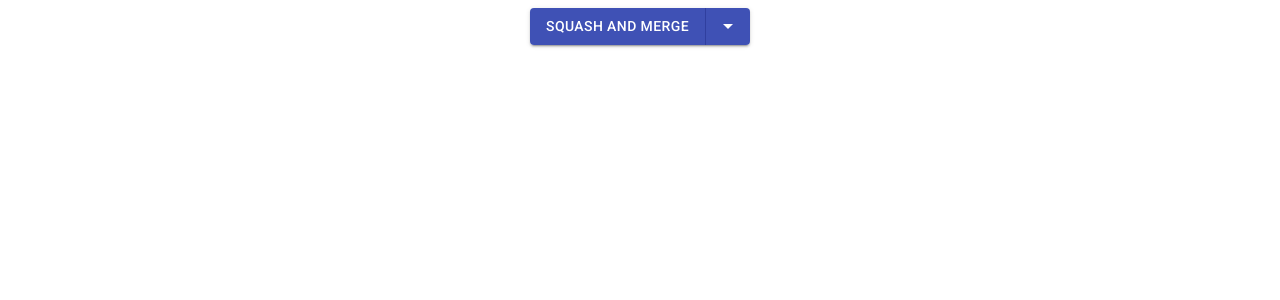
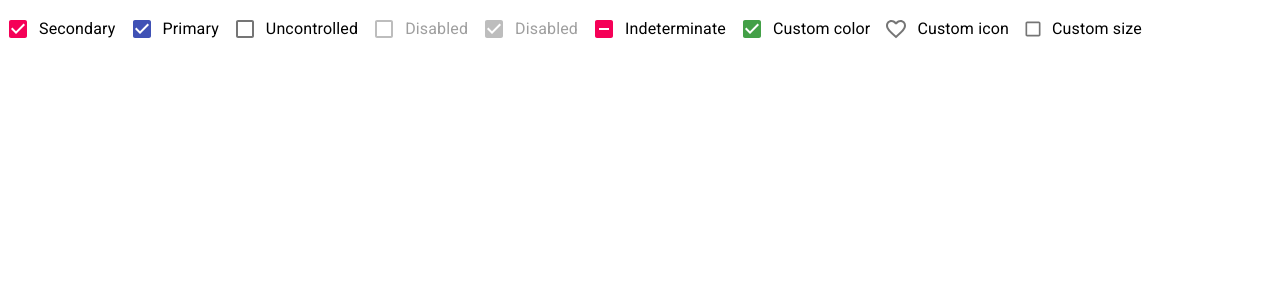
Before and after one commit to shubhamhirap/ui-lib-ex, a React (Create React App) app: page / in a window 1280 px wide. Shown: the top 300 px of the page. Built offline with nearby package versions, Linux system fonts and the light colour scheme.

Commit message:
basic checkbox and checkbox with label

```diff
--- a/src/App.js
+++ b/src/App.js
@@ -1,5 +1,5 @@
 import { createMuiTheme } from "@material-ui/core";
-import SplitButton from "./components/InputComp/ButtonGroup/SplitButton";
+import CheckboxLabel from "./components/InputComp/CheckBox/CheckBoxLabel";
 
 const theme = createMuiTheme({
   palette: {
@@ -21,7 +21,7 @@ const theme = createMuiTheme({
 const App = () => {
   return (
     <>
-      <SplitButton />
+      <CheckboxLabel />
     </>
   );
 };
--- /dev/null
+++ b/src/components/InputComp/CheckBox/CheckBoxLabel.js
@@ -0,0 +1,114 @@
+import React from "react";
+import { withStyles } from "@material-ui/core/styles";
+import { green } from "@material-ui/core/colors";
+import FormGroup from "@material-ui/core/FormGroup";
+import FormControlLabel from "@material-ui/core/FormControlLabel";
+import Checkbox from "@material-ui/core/Checkbox";
+import CheckBoxOutlineBlankIcon from "@material-ui/icons/CheckBoxOutlineBlank";
+import CheckBoxIcon from "@material-ui/icons/CheckBox";
+import Favorite from "@material-ui/icons/Favorite";
+import FavoriteBorder from "@material-ui/icons/FavoriteBorder";
+
+const GreenCheckbox = withStyles({
+  root: {
+    color: green[400],
+    "&$checked": {
+      color: green[600],
+    },
+  },
+  checked: {},
+})((props) => <Checkbox color="default" {...props} />);
+
+export default function CheckboxLabel() {
+  const [state, setState] = React.useState({
+    checkedA: true,
+    checkedB: true,
+    checkedF: true,
+    checkedG: true,
+  });
+
+  const handleChange = (event) => {
+    setState({ ...state, [event.target.name]: event.target.checked });
+  };
+
+  return (
+    <FormGroup row>
+      <FormControlLabel
+        control={
+          <Checkbox
+            checked={state.checkedA}
+            onChange={handleChange}
+            name="checkedA"
+          />
+        }
+        label="Secondary"
+      />
+      <FormControlLabel
+        control={
+          <Checkbox
+            checked={state.checkedB}
+            onChange={handleChange}
+            name="checkedB"
+            color="primary"
+          />
+        }
+        label="Primary"
+      />
+      <FormControlLabel
+        control={<Checkbox name="checkedC" />}
+        label="Uncontrolled"
+      />
+      <FormControlLabel
+        disabled
+        control={<Checkbox name="checkedD" />}
+        label="Disabled"
+      />
+      <FormControlLabel
+        disabled
+        control={<Checkbox checked name="checkedE" />}
+        label="Disabled"
+      />
+      <FormControlLabel
+        control={
+          <Checkbox
+            checked={state.checkedF}
+            onChange={handleChange}
+            name="checkedF"
+            indeterminate
+          />
+        }
+        label="Indeterminate"
+      />
+      <FormControlLabel
+        control={
+          <GreenCheckbox
+            checked={state.checkedG}
+            onChange={handleChange}
+            name="checkedG"
+          />
+        }
+        label="Custom color"
+      />
+      <FormControlLabel
+        control={
+          <Checkbox
+            icon={<FavoriteBorder />}
+            checkedIcon={<Favorite />}
+            name="checkedH"
+          />
+        }
+        label="Custom icon"
+      />
+      <FormControlLabel
+        control={
+          <Checkbox
+            icon={<CheckBoxOutlineBlankIcon fontSize="small" />}
+            checkedIcon={<CheckBoxIcon fontSize="small" />}
+            name="checkedI"
+          />
+        }
+        label="Custom size"
+      />
+    </FormGroup>
+  );
+}
```
Also changed, not shown: src/components/InputComp/CheckBox/BasicCheckboxEx.js (added, +47 -0 lines), 1 other file (tests, documents, lock files or other folders).
